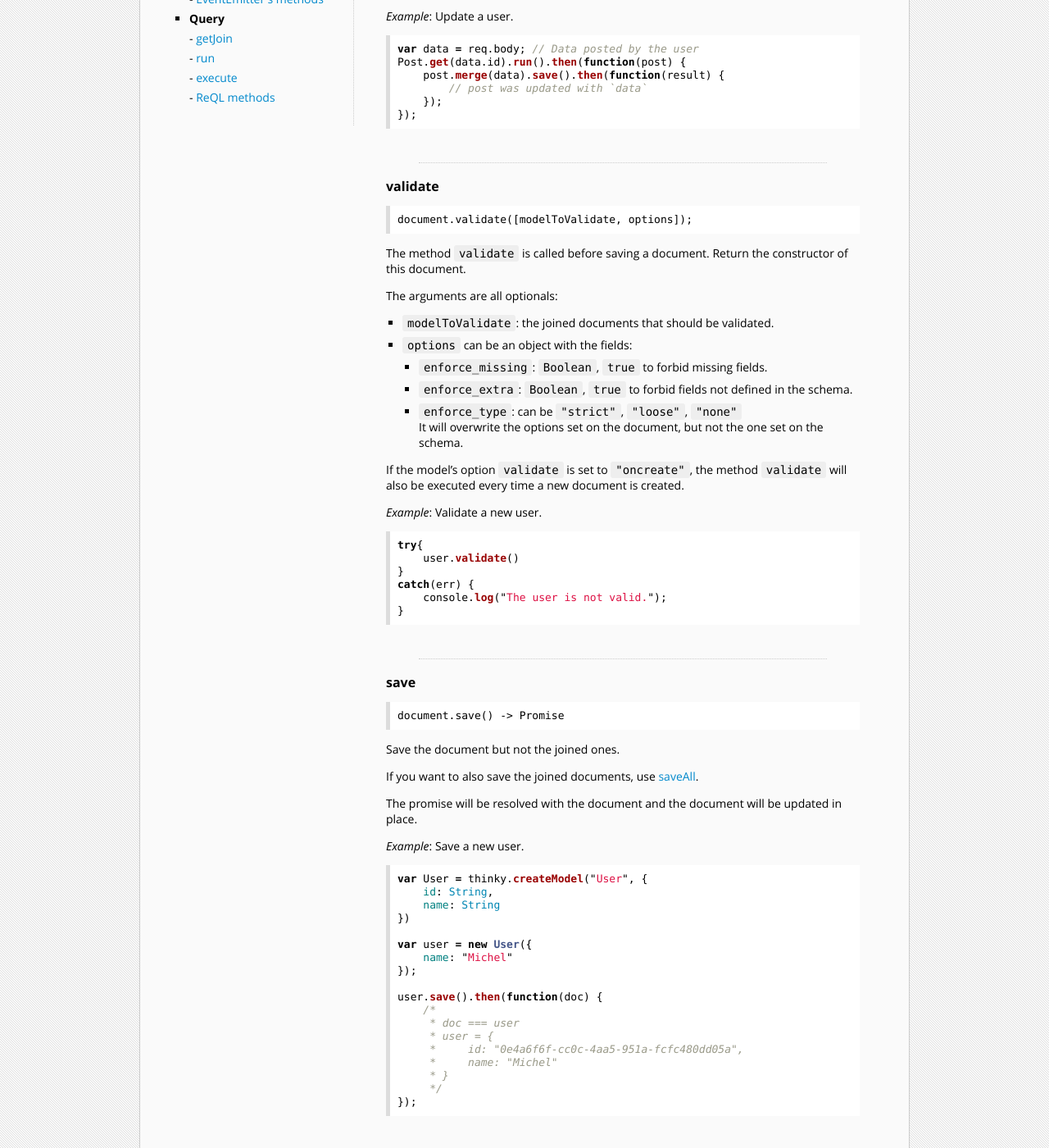
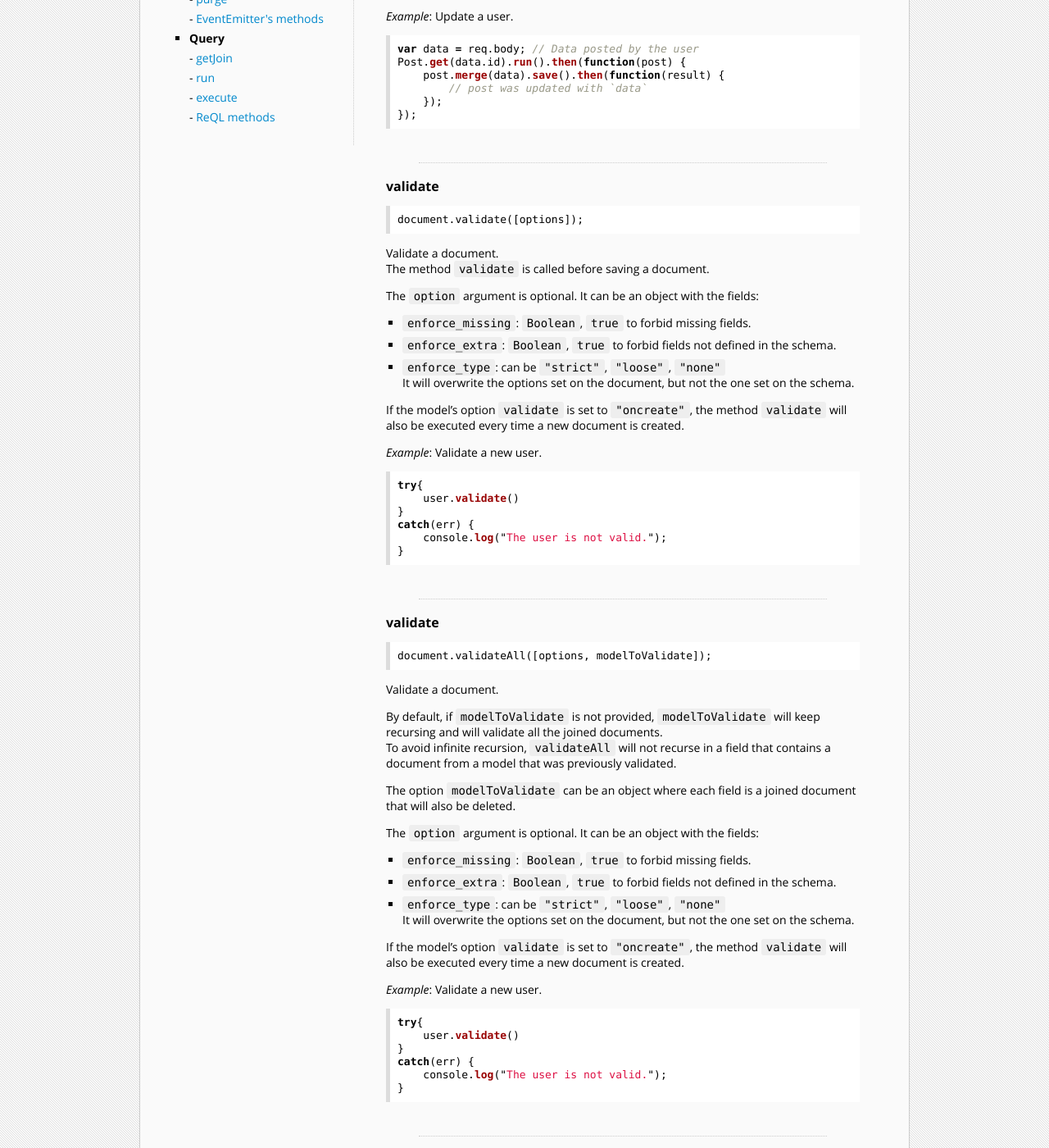
Before and after one commit to neumino/thinky, a Jekyll site: the page built from documentation/api/document.md, in a window 1280 px wide and 1400 px high, scrolled down 908 px. Shown: the whole window at 82% size. Built offline with Jekyll 4.4.1, drawn with Linux system fonts in a browser that asks for light colours; Markdown is read by kramdown in place of the engine named in the settings.

Commit message:
Update validate

````diff
--- a/_layouts/documentation.html
+++ b/_layouts/documentation.html
@@ -37,6 +37,7 @@ layout: default
             <li>- <a href="/documentation/api/document/#getmodel">getModel</a></li>
             <li>- <a href="/documentation/api/document/#merge">merge</a></li>
             <li>- <a href="/documentation/api/document/#validate">validate</a></li>
+            <li>- <a href="/documentation/api/document/#validatell">validateAll</a></li>
             <li>- <a href="/documentation/api/document/#save">save</a></li>
             <li>- <a href="/documentation/api/document/#saveall">saveAll</a></li>
             <li>- <a href="/documentation/api/document/#issaved">isSaved</a></li>
--- a/documentation/api/document.md
+++ b/documentation/api/document.md
@@ -76,21 +76,59 @@ Post.get(data.id).run().then(function(post) {
 ### [validate](#validate)
 
 ```
-document.validate([modelToValidate, options]);
+document.validate([options]);
 ```
 
+Validate a document.
 The method `validate` is called before saving a document.
-Return the constructor of this document.
 
-The arguments are all optionals:
+The `option` argument is optional. It can be an object with the fields:
 
-- `modelToValidate`: the joined documents that should be validated.
-- `options` can be an object with the fields:
-    - `enforce_missing`: `Boolean`, `true` to forbid missing fields.
-    - `enforce_extra`: `Boolean`, `true` to forbid fields not defined in the schema.
-    - `enforce_type`: can be `"strict"`, `"loose"`, `"none"`
-    It will overwrite the options set on the document, but not the one set on the
-    schema.
+- `enforce_missing`: `Boolean`, `true` to forbid missing fields.
+- `enforce_extra`: `Boolean`, `true` to forbid fields not defined in the schema.
+- `enforce_type`: can be `"strict"`, `"loose"`, `"none"`
+It will overwrite the options set on the document, but not the one set on the
+schema.
+
+
+If the model's option `validate` is set to `"oncreate"`, the method `validate` will
+also be executed every time a new document is created.
+
+_Example_: Validate a new user.
+
+```js
+try{
+    user.validate()
+}
+catch(err) {
+    console.log("The user is not valid.");
+}
+```
+
+--------------
+<div id="validate"></div>
+### [validate](#validate)
+
+```
+document.validateAll([options, modelToValidate]);
+```
+
+Validate a document.
+
+By default, if `modelToValidate` is not provided, `modelToValidate` will keep recursing and will
+validate all the joined documents.
+To avoid infinite recursion, `validateAll` will not recurse in a field that contains a document from
+a model that was previously validated.
+
+The option `modelToValidate` can be an object where each field is a joined document that will also be deleted.
+
+The `option` argument is optional. It can be an object with the fields:
+
+- `enforce_missing`: `Boolean`, `true` to forbid missing fields.
+- `enforce_extra`: `Boolean`, `true` to forbid fields not defined in the schema.
+- `enforce_type`: can be `"strict"`, `"loose"`, `"none"`
+It will overwrite the options set on the document, but not the one set on the
+schema.
 
 
 If the model's option `validate` is set to `"oncreate"`, the method `validate` will
````
